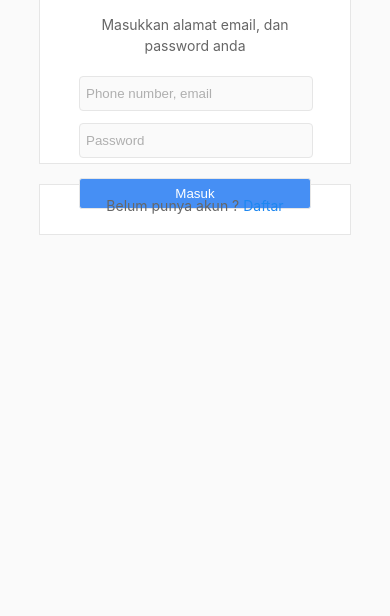
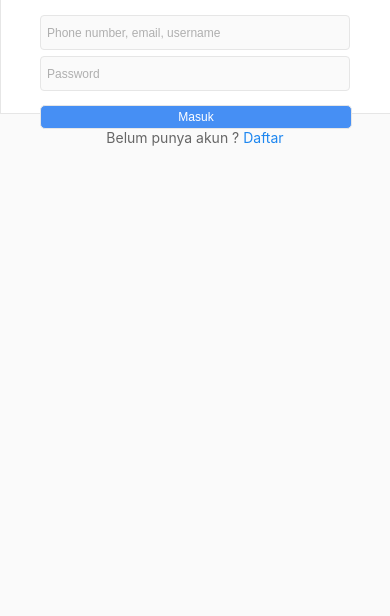
Before and after one commit to Asura21/instalogin, a plain HTML site: page index.html in a window 390 px wide. Shown: the part 228-844 px from the top of the page. Drawn offline with nearby package versions, Linux system fonts and the light colour scheme.

Commit message:
Update index.html

```diff
--- a/index.html
+++ b/index.html
@@ -13,7 +13,6 @@
 	}
 	.kotak-ig{
 		background-color: #ffffff;
-			padding: 10px;
 		width: 340px;
 		height: 340px;
 		margin:auto;
@@ -22,7 +21,7 @@
 	}
 	.kotak-input>input{
 		width: 95%;
-			margin-top: 12px;
+		margin-bottom: 12px;
 		border: 1px solid #e6e6e6;
 		max-height: 21px;
 		height: 21px;
@@ -40,7 +39,7 @@
 		margin-right: 10%;
 	}
 	.text-ig{
-			margin-bottom: 8px;
+		margin-bottom: 20px;
 	}
 	.foto-ig{
 		margin-top: 40px;
@@ -64,26 +63,47 @@
 		max-width: 100%;
 		width: 100%;
 		border:1px solid #e6e6e6;
-			border-radius: 3px;
+		border-radius: 5px;
 		padding: 7px;
-			margin-top: 20px;
+		margin-top: 8px;
+
 	}
 	.kotak-bawah-ig{
 		border:1px solid #e6e6e6;
 		background-color: #ffffff;
-			padding: 10px;
 		width: 340px;
 		margin:auto;
 		margin-top: 20px;
 	}
 	@media only screen and (max-width: 680px) {
 		.kotak-ig,.kotak-bawah-ig{
-		 		max-width: 290px;
-		 		width: 290px;
+			max-width:100%;
+			width: 100%;
+			margin: 0 !important;
 		}
+		.kotak-bawah-ig{
+			margin-top: 10px !important;
+			border: 0;
+			background-color: #fafafa;
+		}
+		.kotak-input>input{
+			margin-bottom: 6px !important;
+		}
+		::placeholder { /* Chrome, Firefox, Opera, Safari 10.1+ */
+			font-size: 12px;
+		}
+		.daftar-ig{
+			padding: 4px !important;
+			font-size: 12px;
+			font-weight: 500;
+		}
+
 	}
 	p{
 		margin-bottom: 0;
+	}
+	.kotak-bawah-ig>.text-ig>p{
+		margin-top: 13px;
 	}
 </style>
 </head>
@@ -98,7 +118,7 @@
 	<div class="form-ig">
 		<form action="	">
 			<div class="kotak-input">
-					<input type="" name="" placeholder="Phone number, email">
+				<input type="" name="" placeholder="Phone number, email, username">
 			</div>
 			<div class="kotak-input">
 				<input type="" name="" placeholder="Password">
@@ -112,7 +132,7 @@
 <div class="kotak-bawah-ig">
 	<div class="text-ig">
 		<p id="info-text">
-				Belum punya akun ? <a href="accountpage.html">Daftar</a>
+			Belum punya akun ? <a href="">Daftar</a>
 		</p>
 	</div>
 </div>
```
Lines whose indentation alone changed are shown as unchanged.
